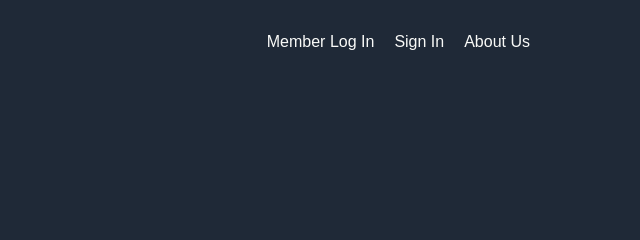
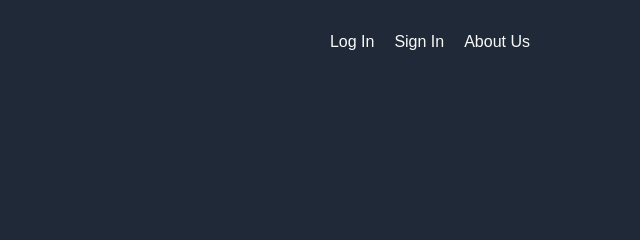
Before and after one commit to arpittaneja/Landing-Page, a plain HTML site: page index.html in a window 1280 px wide. Shown: the top 240 px of the page, 630-1270 px from the left. Drawn offline with Linux system fonts and the light colour scheme.

Commit message:
change header

```diff
--- a/index.html
+++ b/index.html
@@ -18,7 +18,7 @@
 
         <div class="link">
             <ul>
-                <li><a href="#">Member Log In</a></li>
+                <li><a href="#">Log In</a></li>
                 <li><a href="#">Sign In</a></li>
                 <li><a href="#">About Us</a></li>
             </ul>
```
